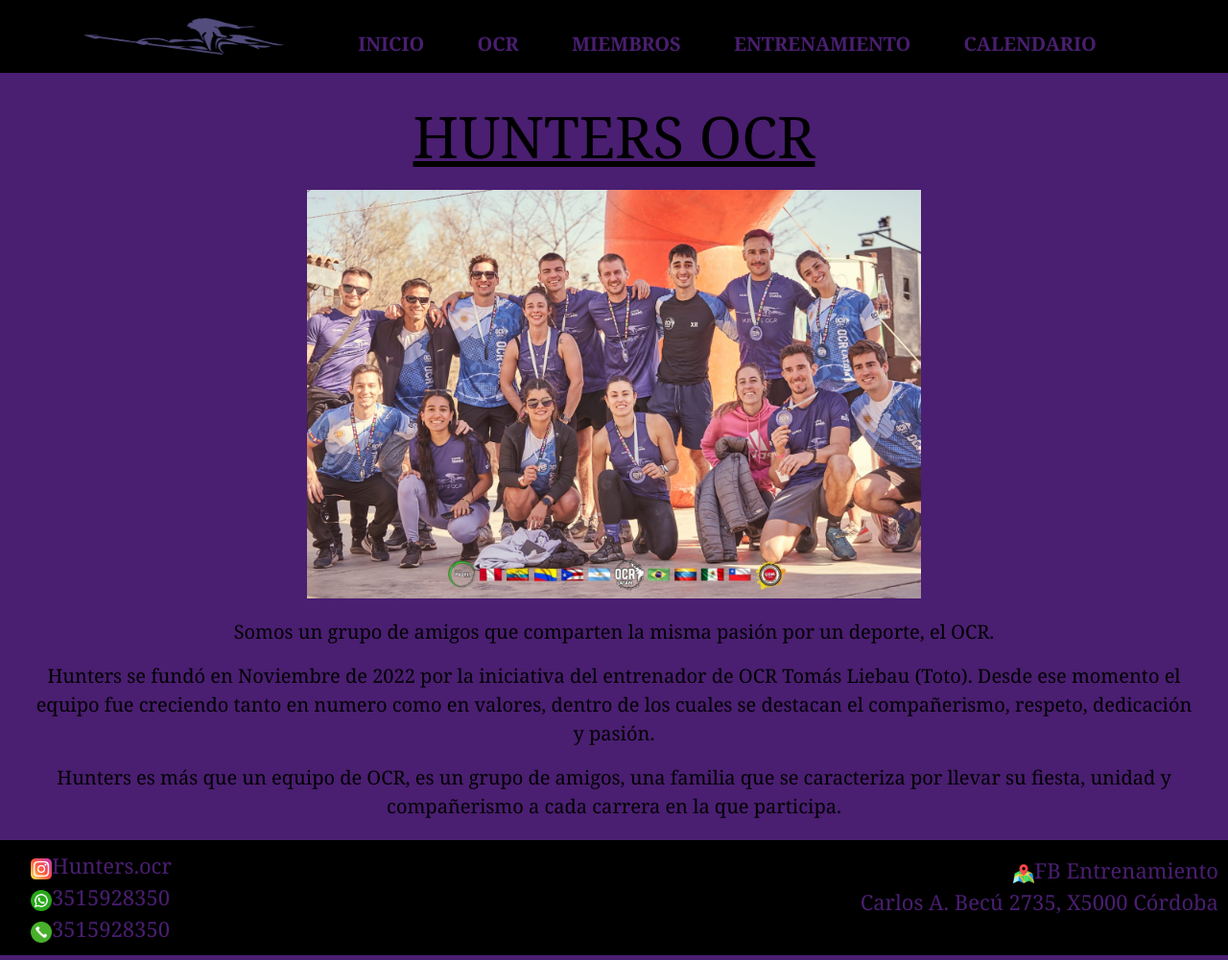
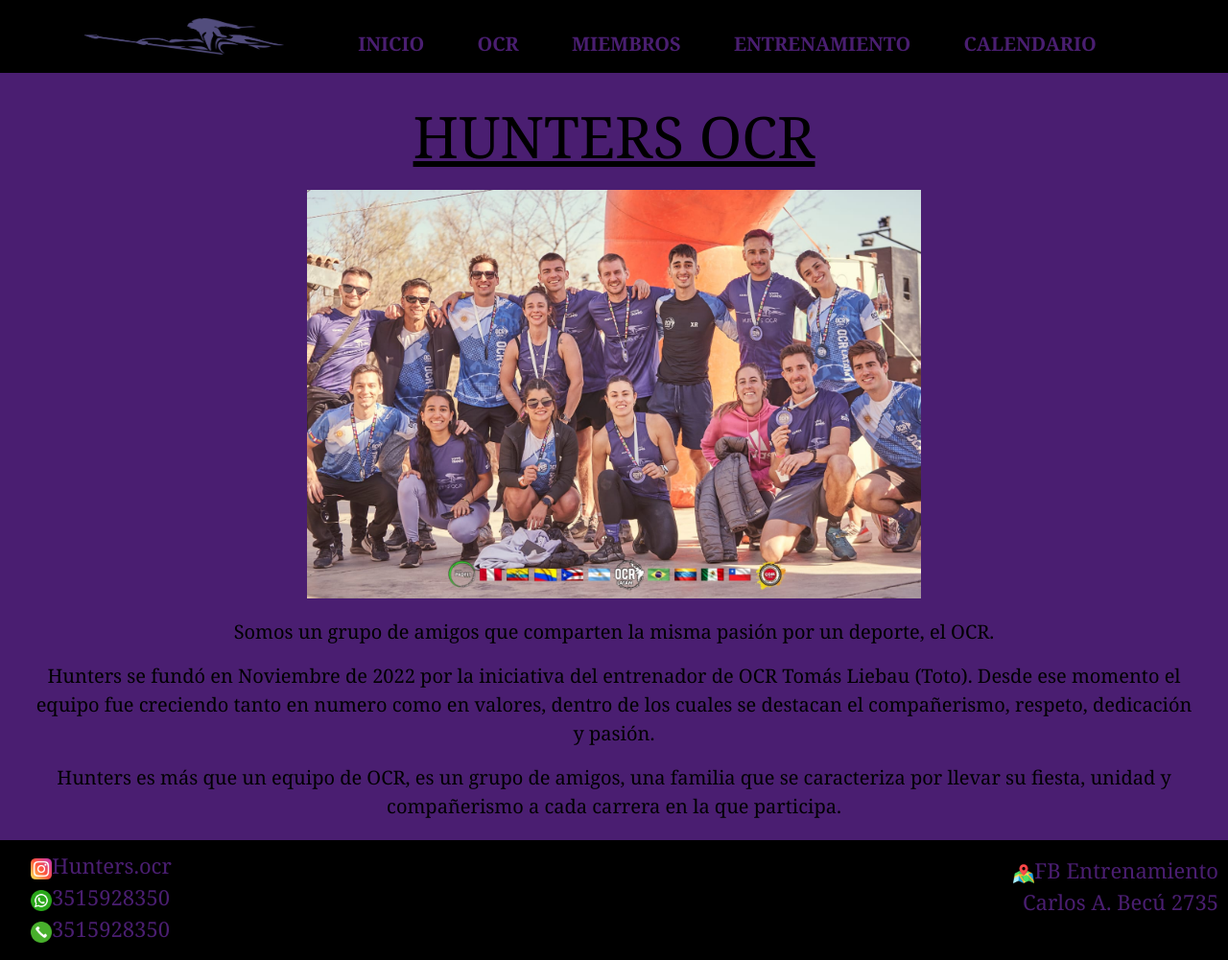
Before and after one commit to TomasPitt1/Proyecto-Hunters, a plain HTML site: page index.html in a window 1280 px wide. Shown: the whole page at 96% size. Drawn offline with nearby package versions, Linux system fonts and the light colour scheme.

Commit message:
feat: Se modifico footer

```diff
--- a/index.html
+++ b/index.html
@@ -59,7 +59,7 @@
         <div class="pie-segunda-parte">
             <ul>
                 <li><img class="foto-redes" src="./imagenes/logo-maps.png" alt="Logo Maps">FB Entrenamiento</li>
-                <li>Carlos A. Becú 2735, X5000 Córdoba</li>
+                <li>Carlos A. Becú 2735</li>
             </ul>
         </div>
     </footer>
--- a/style.css
+++ b/style.css
@@ -80,7 +80,7 @@
     display: flex;
     justify-content: space-between;
     width: 100%;
-    height: 120px;
+    height: auto;
 
     ul {
         list-style-type: none;
```
Also changed, not shown: secciones/calendario.html (+1 -1 lines), secciones/entrenamiento.html (+1 -1 lines), secciones/miembros.html (+1 -1 lines), secciones/ocr.html (+1 -1 lines).
